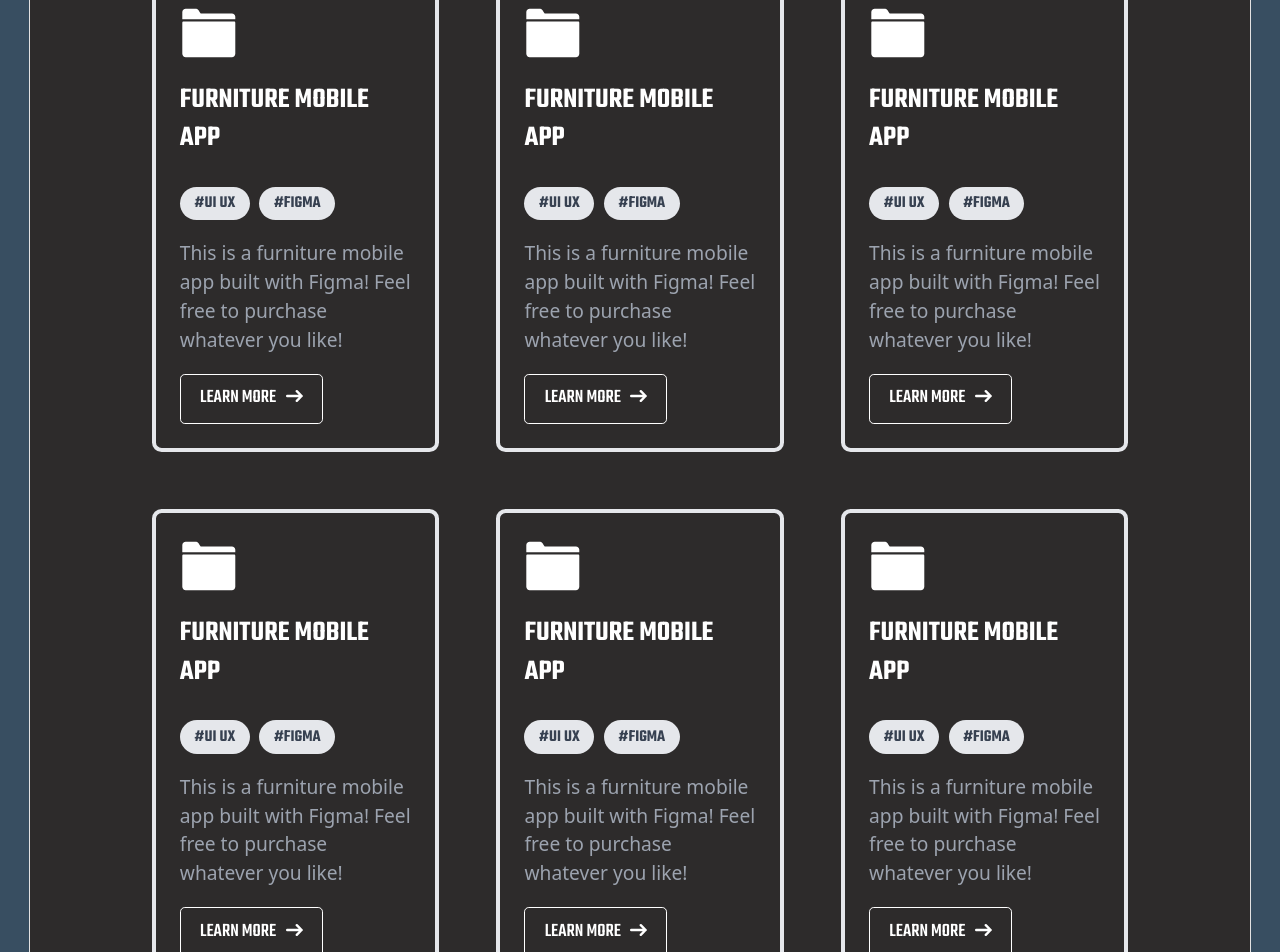
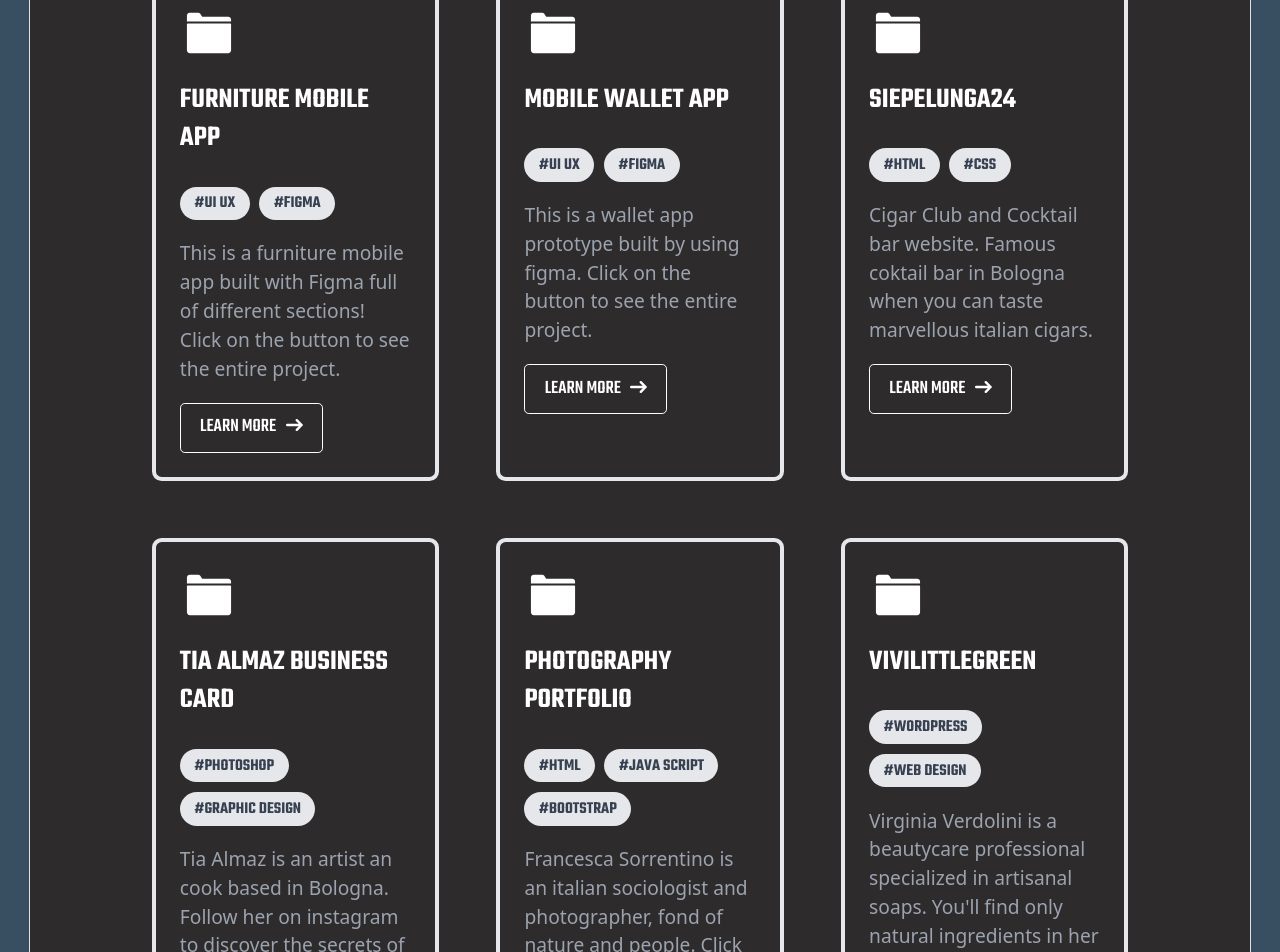
Before and after one commit to andreasiano/Portfolio_UI-UX, a React (Create React App) app: page / in a window 1280 px wide. Shown: the part 3080-4032 px from the top of the page. Built offline with nearby package versions, Linux system fonts and the light colour scheme.

Commit message:
Portfolio completed

```diff
--- a/src/scenes/Others.jsx
+++ b/src/scenes/Others.jsx
@@ -27,10 +27,9 @@
             <div className="border-4 p-5 rounded-lg">
               <div class="flex justify-center  items-center mb-4 w-10 h-10 rounded-full bg-primary-100 lg:h-12 lg:w-12 dark:bg-primary-900">
                 <svg
+                  className="xxs:h-[30px] xxs:w-[30px] md:h-[40px] md:w-[40px]"
                   xmlns="http://www.w3.org/2000/svg"
                   viewBox="0,0,256,256"
-                  width="50px"
-                  height="50px"
                   fill-rule="nonzero"
                 >
                   <g
@@ -66,8 +65,76 @@
                 </span>
               </div>
               <p class="text-gray-400 mb-4">
-                This is a furniture mobile app built with Figma! Feel free to
-                purchase whatever you like!
+                This is a furniture mobile app built with Figma full of different sections! Click on the button
+                to see the entire project.
+              </p>
+              <button className="flex-block">
+                <a
+                  href="#"
+                  class="font-teko bg-transparent inline-flex hover:bg-white text-white font-regular hover:text-black transition duration-500 py-2 px-4 border border-white hover:border-transparent rounded"
+                >
+                  LEARN MORE
+                  <svg
+                    class="w-3.5 h-5 ml-2"
+                    aria-hidden="true"
+                    xmlns="http://www.w3.org/2000/svg"
+                    fill="none"
+                    viewBox="0 0 14 10"
+                  >
+                    <path
+                      stroke="currentColor"
+                      stroke-linecap="round"
+                      stroke-linejoin="round"
+                      stroke-width="2"
+                      d="M1 5h12m0 0L9 1m4 4L9 9"
+                    />
+                  </svg>
+                </a>
+              </button>
+            </div>
+            <div className="border-4 p-5 rounded-lg">
+              <div class="flex justify-center  items-center mb-4 w-10 h-10 rounded-full bg-primary-100 lg:h-12 lg:w-12 dark:bg-primary-900">
+                <svg
+                  className="xxs:h-[30px] xxs:w-[30px] md:h-[40px] md:w-[40px]"
+                  xmlns="http://www.w3.org/2000/svg"
+                  viewBox="0,0,256,256"
+                  fill-rule="nonzero"
+                >
+                  <g
+                    fill="#ffffff"
+                    fill-rule="nonzero"
+                    stroke="none"
+                    stroke-width="1"
+                    stroke-linecap="butt"
+                    stroke-linejoin="miter"
+                    stroke-miterlimit="10"
+                    stroke-dasharray=""
+                    stroke-dashoffset="0"
+                    font-family="none"
+                    font-weight="none"
+                    font-size="none"
+                    text-anchor="none"
+                  >
+                    <g transform="scale(5.12,5.12)">
+                      <path d="M5,4c-1.654,0 -3,1.346 -3,3v6h1h44h1v-2c0,-1.654 -1.346,-3 -3,-3l-26.95508,0.00586c-0.279,-0.101 -0.85602,-1.01967 -1.16602,-1.51367c-0.767,-1.224 -1.56191,-2.49219 -2.87891,-2.49219zM3,15c-0.552,0 -1,0.448 -1,1v27c0,1.657 1.343,3 3,3h40c1.657,0 3,-1.343 3,-3v-27c0,-0.552 -0.448,-1 -1,-1z"></path>
+                    </g>
+                  </g>
+                </svg>
+              </div>
+              <h3 class="mb-2 text-white font-teko text-2xl font-bold ">
+                MOBILE WALLET APP
+              </h3>
+              <div class="pt-4 pb-2">
+                <span class="inline-block font-teko bg-gray-200 rounded-full px-3 py-1 text-sm font-semibold text-gray-700 mr-2 mb-2">
+                  #UI UX
+                </span>
+                <span class="inline-block font-teko bg-gray-200 rounded-full px-3 py-1 text-sm font-semibold text-gray-700 mr-2 mb-2">
+                  #FIGMA
+                </span>
+              </div>
+              <p class="text-gray-400 mb-4">
+                This is a wallet app prototype built by using figma. Click on
+                the button to see the entire project.
               </p>
               <button className="flex-block">
                 <a
@@ -98,8 +165,7 @@
                 <svg
                   xmlns="http://www.w3.org/2000/svg"
                   viewBox="0,0,256,256"
-                  width="50px"
-                  height="50px"
+                  className="xxs:h-[30px] xxs:w-[30px] md:h-[40px] md:w-[40px]"
                   fill-rule="nonzero"
                 >
                   <g
@@ -124,19 +190,19 @@
                 </svg>
               </div>
               <h3 class="mb-2 text-white font-teko text-2xl font-bold ">
-                FURNITURE MOBILE APP
+                SIEPELUNGA24
               </h3>
               <div class="pt-4 pb-2">
                 <span class="inline-block font-teko bg-gray-200 rounded-full px-3 py-1 text-sm font-semibold text-gray-700 mr-2 mb-2">
-                  #UI UX
+                  #HTML
                 </span>
                 <span class="inline-block font-teko bg-gray-200 rounded-full px-3 py-1 text-sm font-semibold text-gray-700 mr-2 mb-2">
-                  #FIGMA
+                  #CSS
                 </span>
               </div>
               <p class="text-gray-400 mb-4">
-                This is a furniture mobile app built with Figma! Feel free to
-                purchase whatever you like!
+                Cigar Club and Cocktail bar website. Famous coktail bar in
+                Bologna when you can taste marvellous italian cigars.
               </p>
               <button className="flex-block">
                 <a
@@ -167,8 +233,7 @@
                 <svg
                   xmlns="http://www.w3.org/2000/svg"
                   viewBox="0,0,256,256"
-                  width="50px"
-                  height="50px"
+                  className="xxs:h-[30px] xxs:w-[30px] md:h-[40px] md:w-[40px]"
                   fill-rule="nonzero"
                 >
                   <g
@@ -193,19 +258,18 @@
                 </svg>
               </div>
               <h3 class="mb-2 text-white font-teko text-2xl font-bold ">
-                FURNITURE MOBILE APP
+                TIA ALMAZ BUSINESS CARD
               </h3>
               <div class="pt-4 pb-2">
                 <span class="inline-block font-teko bg-gray-200 rounded-full px-3 py-1 text-sm font-semibold text-gray-700 mr-2 mb-2">
-                  #UI UX
+                  #PHOTOSHOP
                 </span>
                 <span class="inline-block font-teko bg-gray-200 rounded-full px-3 py-1 text-sm font-semibold text-gray-700 mr-2 mb-2">
-                  #FIGMA
+                  #GRAPHIC DESIGN
                 </span>
               </div>
               <p class="text-gray-400 mb-4">
-                This is a furniture mobile app built with Figma! Feel free to
-                purchase whatever you like!
+                Tia Almaz is an artist an cook based in Bologna. Follow her on instagram to discover the secrets of ethiopian coffe!
               </p>
               <button className="flex-block">
                 <a
@@ -236,8 +300,7 @@
                 <svg
                   xmlns="http://www.w3.org/2000/svg"
                   viewBox="0,0,256,256"
-                  width="50px"
-                  height="50px"
+                  className="xxs:h-[30px] xxs:w-[30px] md:h-[40px] md:w-[40px]"
                   fill-rule="nonzero"
                 >
                   <g
@@ -262,19 +325,21 @@
                 </svg>
               </div>
               <h3 class="mb-2 text-white font-teko text-2xl font-bold ">
-                FURNITURE MOBILE APP
+                PHOTOGRAPHY PORTFOLIO
               </h3>
               <div class="pt-4 pb-2">
                 <span class="inline-block font-teko bg-gray-200 rounded-full px-3 py-1 text-sm font-semibold text-gray-700 mr-2 mb-2">
-                  #UI UX
+                  #HTML
                 </span>
                 <span class="inline-block font-teko bg-gray-200 rounded-full px-3 py-1 text-sm font-semibold text-gray-700 mr-2 mb-2">
-                  #FIGMA
+                  #JAVA SCRIPT
+                </span>
+                <span class="inline-block font-teko bg-gray-200 rounded-full px-3 py-1 text-sm font-semibold text-gray-700 mr-2 mb-2">
+                  #BOOTSTRAP
                 </span>
               </div>
               <p class="text-gray-400 mb-4">
-                This is a furniture mobile app built with Figma! Feel free to
-                purchase whatever you like!
+                Francesca Sorrentino is an italian sociologist and photographer, fond of nature and people. Click on the button to see her portfolio!
               </p>
               <button className="flex-block">
                 <a
@@ -305,8 +370,7 @@
                 <svg
                   xmlns="http://www.w3.org/2000/svg"
                   viewBox="0,0,256,256"
-                  width="50px"
-                  height="50px"
+                  className="xxs:h-[30px] xxs:w-[30px] md:h-[40px] md:w-[40px]"
                   fill-rule="nonzero"
                 >
                   <g
@@ -331,19 +395,18 @@
                 </svg>
               </div>
               <h3 class="mb-2 text-white font-teko text-2xl font-bold ">
-                FURNITURE MOBILE APP
+                VIVILITTLEGREEN
               </h3>
               <div class="pt-4 pb-2">
                 <span class="inline-block font-teko bg-gray-200 rounded-full px-3 py-1 text-sm font-semibold text-gray-700 mr-2 mb-2">
-                  #UI UX
+                  #WORDPRESS
                 </span>
                 <span class="inline-block font-teko bg-gray-200 rounded-full px-3 py-1 text-sm font-semibold text-gray-700 mr-2 mb-2">
-                  #FIGMA
+                  #WEB DESIGN
                 </span>
               </div>
               <p class="text-gray-400 mb-4">
-                This is a furniture mobile app built with Figma! Feel free to
-                purchase whatever you like!
+                Virginia Verdolini is a beautycare professional specialized in artisanal soaps. You'll find only natural ingredients in her products!
               </p>
               <button className="flex-block">
                 <a
@@ -369,76 +432,6 @@
                 </a>
               </button>
             </div>
-            <div className="border-4 p-5 rounded-lg">
-              <div class="flex justify-center  items-center mb-4 w-10 h-10 rounded-full bg-primary-100 lg:h-12 lg:w-12 dark:bg-primary-900">
-                <svg
-                  xmlns="http://www.w3.org/2000/svg"
-                  viewBox="0,0,256,256"
-                  width="50px"
-                  height="50px"
-                  fill-rule="nonzero"
-                >
-                  <g
-                    fill="#ffffff"
-                    fill-rule="nonzero"
-                    stroke="none"
-                    stroke-width="1"
-                    stroke-linecap="butt"
-                    stroke-linejoin="miter"
-                    stroke-miterlimit="10"
-                    stroke-dasharray=""
-                    stroke-dashoffset="0"
-                    font-family="none"
-                    font-weight="none"
-                    font-size="none"
-                    text-anchor="none"
-                  >
-                    <g transform="scale(5.12,5.12)">
-                      <path d="M5,4c-1.654,0 -3,1.346 -3,3v6h1h44h1v-2c0,-1.654 -1.346,-3 -3,-3l-26.95508,0.00586c-0.279,-0.101 -0.85602,-1.01967 -1.16602,-1.51367c-0.767,-1.224 -1.56191,-2.49219 -2.87891,-2.49219zM3,15c-0.552,0 -1,0.448 -1,1v27c0,1.657 1.343,3 3,3h40c1.657,0 3,-1.343 3,-3v-27c0,-0.552 -0.448,-1 -1,-1z"></path>
-                    </g>
-                  </g>
-                </svg>
-              </div>
-              <h3 class="mb-2 text-white font-teko text-2xl font-bold ">
-                FURNITURE MOBILE APP
-              </h3>
-              <div class="pt-4 pb-2">
-                <span class="inline-block font-teko bg-gray-200 rounded-full px-3 py-1 text-sm font-semibold text-gray-700 mr-2 mb-2">
-                  #UI UX
-                </span>
-                <span class="inline-block font-teko bg-gray-200 rounded-full px-3 py-1 text-sm font-semibold text-gray-700 mr-2 mb-2">
-                  #FIGMA
-                </span>
-              </div>
-              <p class="text-gray-400 mb-4">
-                This is a furniture mobile app built with Figma! Feel free to
-                purchase whatever you like!
-              </p>
-              <button className="flex-block">
-                <a
-                  href="#"
-                  class="font-teko bg-transparent inline-flex hover:bg-white text-white font-regular hover:text-black transition duration-500 py-2 px-4 border border-white hover:border-transparent rounded"
-                >
-                  LEARN MORE
-                  <svg
-                    class="w-3.5 h-5 ml-2"
-                    aria-hidden="true"
-                    xmlns="http://www.w3.org/2000/svg"
-                    fill="none"
-                    viewBox="0 0 14 10"
-                  >
-                    <path
-                      stroke="currentColor"
-                      stroke-linecap="round"
-                      stroke-linejoin="round"
-                      stroke-width="2"
-                      d="M1 5h12m0 0L9 1m4 4L9 9"
-                    />
-                  </svg>
-                </a>
-              </button>
-            </div>
-
           </div>
         </div>
       </motion.div>
```
Also changed, not shown: src/scenes/Navbar.jsx (+12 -8 lines).
